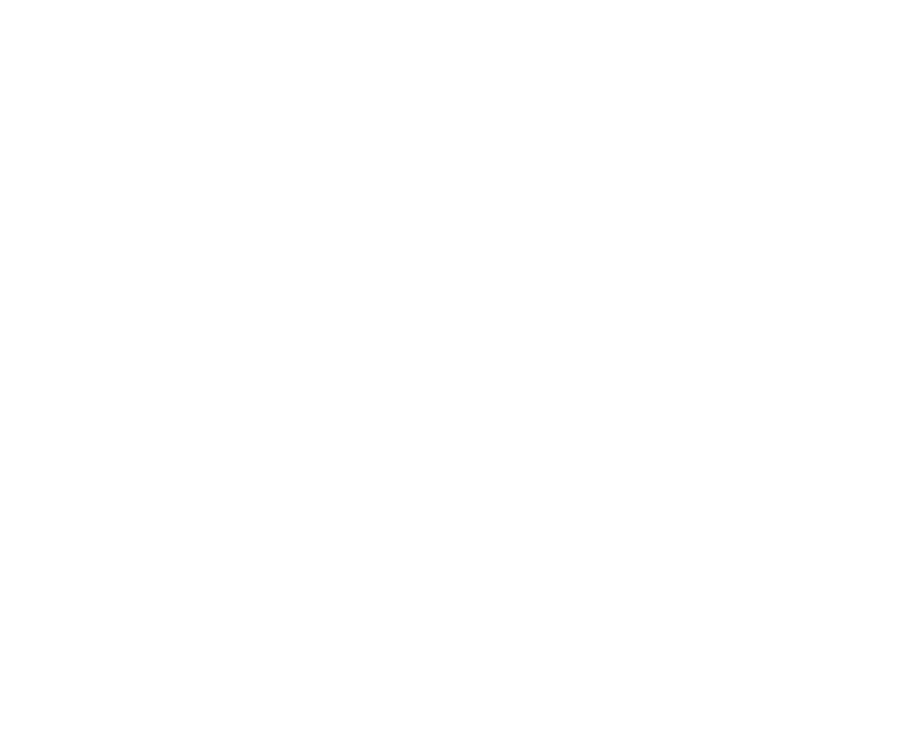
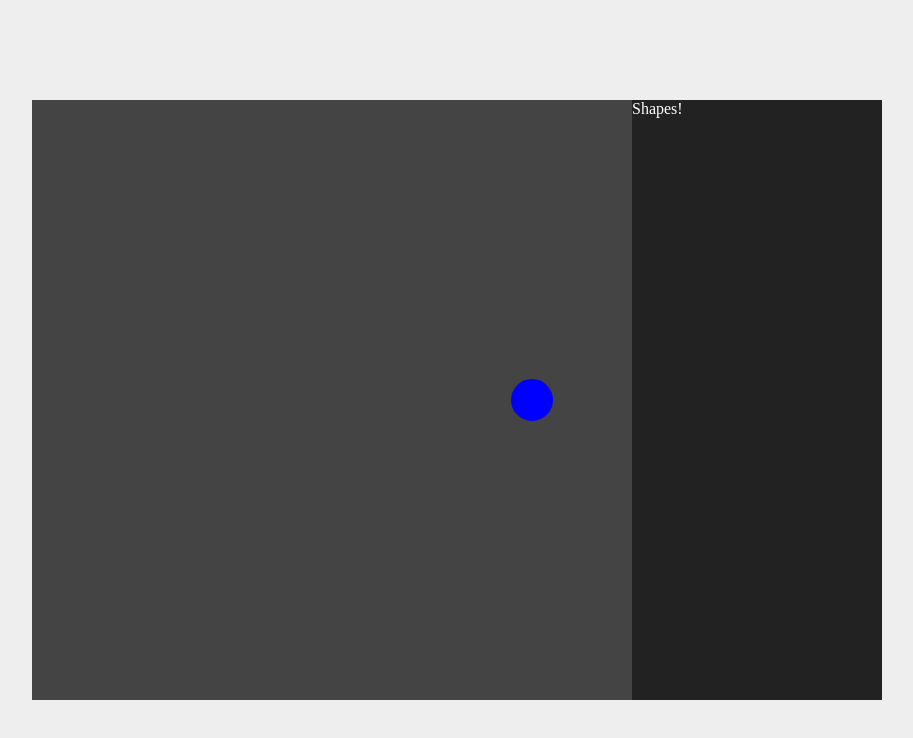
Before and after one commit to courtneynguyen/math_toys, a plain HTML site: page index.html in a window 1280 px wide. Shown: the whole page, without its empty margins (183-1096 px from the left). Drawn offline with Linux system fonts and the light colour scheme.

Commit message:
bouncing ball

```diff
--- a/index.html
+++ b/index.html
@@ -1,9 +1,44 @@
 <!DOCTYPE html>
 <html>
 	<head>
-		<title></title>
+		<title>Exercise 1 - ActionScript 3.0</title>
+		<style>
+		* {
+			margin: 0;
+			padding: 0;
+		}
+		html, body{
+			height: 100%;
+		}
+		body {
+			background-color: #EEE;
+		}
+		#canvas {
+			background-color: #444;
+			float:left;
+		}
+		.context {
+			width:850px;
+			height:600px;
+			position: absolute;
+			top: 0;
+			left: 0;
+			right: 0;
+			bottom: 0;
+			margin: auto;
+			background-color:#222;
+			color:white;
+		}
+		</style>
 	</head>
 	<body>
+	<div class="context">
+		<canvas id="canvas" width="600" height="600"></canvas>
+		<p>Shapes!</p>
+	</div>
 
+	<script src="./circle.js"></script>
+	<script src="./exercise-1.js"></script>
+	<script src="./main.js"></script>
 	</body>
 </html>
--- /dev/null
+++ b/main.js
@@ -0,0 +1,40 @@
+var canvas = document.getElementById('canvas');
+var ctx = canvas.getContext('2d');
+var pi = Math.PI;
+var tau = pi * 2;
+var deg = tau / 360;
+var startX = 0, startY = 300;
+var hitTopBoundary = false;
+//var circle = new Circle(300, 300, 150, 'green');
+
+var drawCircle = function (x, y, radius, color, lineWidth) {
+	ctx.save();
+	ctx.translate(x, y);
+	ctx.fillStyle = color || 'green';
+	ctx.strokeStyle = color || 'pink';
+	ctx.lineWidth = lineWidth || 1;
+	ctx.beginPath();
+	ctx.arc(0, 0, radius, 0, tau);
+	ctx.stroke();
+	ctx.fill();
+	ctx.restore();
+};
+
+// drawCircle(300, 300, 20, 'green', 2);
+
+
+var start = function () {
+
+}
+setInterval(function () {
+	if(hitTopBoundary){
+		startX -= 5;
+	}
+	else{
+		startX += 5;
+	}
+	if(startX >= 590)hitTopBoundary = true;
+	if(startX <= 10)hitTopBoundary = false;
+	ctx.clearRect(0, 0, 600, 600);
+	drawCircle(startX, startY, 20, 'blue', 2);
+}, 50);
```
Also changed, not shown: circle.js (added).
